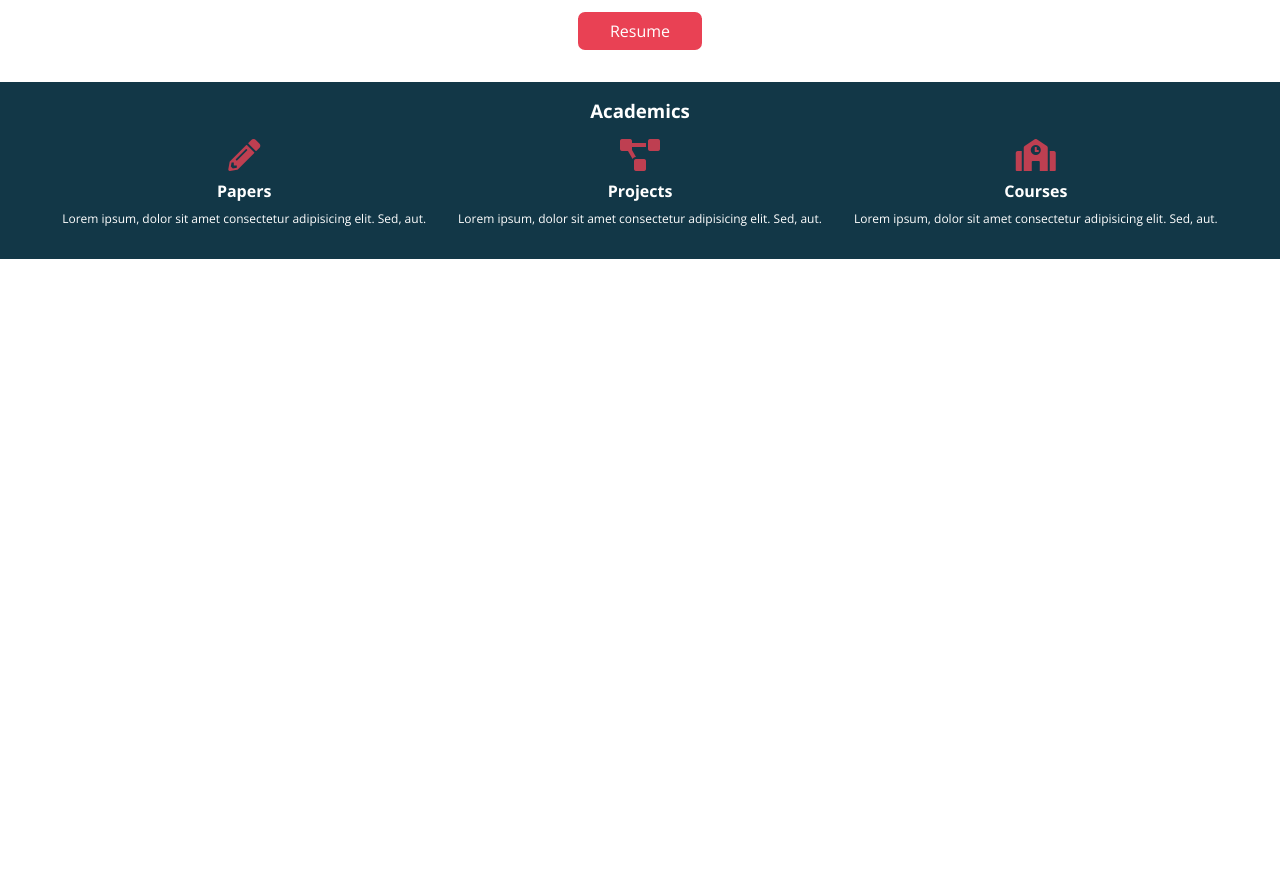
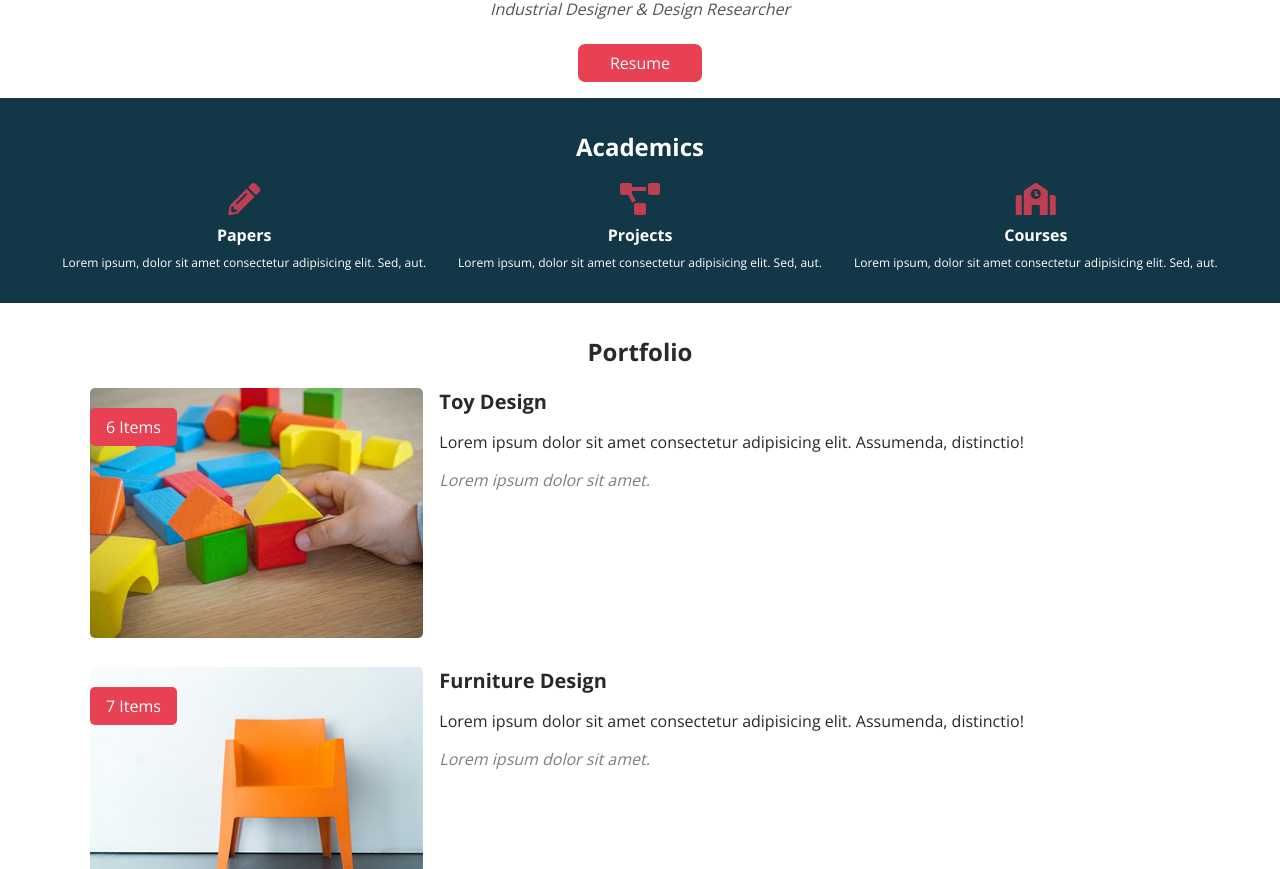
Before and after one commit to osoyupak/one-page-portfolio-with-core-css, a plain HTML site: page index.html in a window 1280 px wide. Shown: the part 491-1360 px from the top of the page. Before the commit the page ends 800 px from the top, so only its background shows below. Drawn offline with nearby package versions, Linux system fonts and the light colour scheme.

Commit message:
portfolio was created

```diff
--- a/css/global.css
+++ b/css/global.css
@@ -4,10 +4,12 @@
 
 .heading-small {
     font-size:1.25rem;
+    font-weight: bold;
 }
 
 .heading-medium {
     font-size:1.5rem;
+    margin-bottom: 1.25rem;
 }
 
 .heading-big {
@@ -21,6 +23,9 @@
     background-color: #246c8b;
 }
 
+section {
+    padding: 2rem 1rem 1rem 1rem;
+}
 
 /* Buttons */
 .btn {
--- a/css/main.css
+++ b/css/main.css
@@ -7,6 +7,8 @@
 
 html {
     font-family: 'Open Sans', sans-serif;
+    scroll-behavior: smooth;
+
 }
 
 a {
@@ -49,53 +51,89 @@ ul li a:hover {
 }
 
 /* About */
-.about img {
+#about img {
     border-radius: 100%;
     padding: 1.5rem;
     max-width: 350px;
 }
 
-.about .info p {
+#about .info p {
     opacity: 0.8;
     font-style: italic;
 }
 
 /* Academics */
-.academics {
-    margin-top: 2rem;
-    padding: 1rem;
-}
-
-.academics p,h3,i {
+#academics p,
+#academics h3,
+#academics i {
     color: white;
 }
 
-.academics h3 {
-    margin-bottom: 1rem;
-}
-
-.academics i {
+#academics i {
     font-size: 2rem;
     color:  #E94154;
     opacity: 0.8;
 }
 
-.academics .items {
+#academics .items {
     display: flex;
     justify-content: center;
 }
 
-.academics .items .item {
+#academics .items .item {
     padding: 0 1rem;
     margin-bottom: 1rem;
 }
 
-.academics .items .item p {
+#academics .items .item p {
 font-size: 0.75rem;
 }
 
-.academics .items .item .title {
+#academics .items .item .title {
     font-weight: bold;
     font-size: 1rem;
     margin: 0.5rem 0;
 }
+
+/* Portfolio */
+
+#portfolio .items .item{
+    display: flex;
+    margin-bottom: 1.5rem;
+}
+
+#portfolio .items .item .image {
+    position: relative;
+}
+
+#portfolio .items .item .image img {
+    border-radius: 5px;
+    max-height: 250px;
+}
+
+#portfolio .items .item .image span {
+    position: absolute;
+    top: 20px;
+    left: 0;
+    background-color: #E94154;
+    color: white;
+    padding: 0.5rem 1rem;
+    border-radius: 5px;
+}
+
+#portfolio .items .item .content {
+    margin-left: 1rem;
+}
+
+#portfolio .items .item .content .heading {
+    padding-bottom: 1rem;
+}
+
+#portfolio .items .item .content .description {
+    padding-bottom: 1rem;
+}
+
+#portfolio .items .item .content .detail {
+    font-style: italic;
+    opacity: 0.6;
+}
--- a/css/mobile.css
+++ b/css/mobile.css
@@ -11,13 +11,12 @@ ul {
 justify-content: space-between;
 }
 
-
 /* About */
-.about img {
+#about img {
     max-width: 250px;
 }
 
 /* Academics */
-.academics .items {
+#academics .items {
     display: block;
 }
--- a/css/tablet.css
+++ b/css/tablet.css
@@ -3,3 +3,22 @@ ul li a {
     padding: 0.5rem 0.3rem;
 
 }
+
+/* Portfolio */
+#portfolio .items .item{
+    display: block;
+
+}
+
+#portfolio .items .item .image img {
+    width: 100%;
+    object-fit: cover;
+}
+
+#portfolio .items .item .content .heading {
+    padding-bottom: 0.5rem;
+}
+
+#portfolio .items .item .content .description {
+    padding-bottom: 0.5rem;
+}
--- a/index.html
+++ b/index.html
@@ -32,7 +32,8 @@
             </ul>
         </nav>
     </header>
-    <section class="about text-center">
+    <!--ABOUT-->
+    <section id="about" class="text-center">
         <img src="./images/ozan.jpg" alt="ozan">
         <div class="info">
             <h2 class="heading-big">Ozan SOYUPAK</h2>
@@ -40,30 +41,72 @@
             <a href="#" class="btn btn-primary">Resume</a>
         </div>
     </section>
-
-    <section class="academics bg-dark text-center">
-        <h3>Academics</h3>
+    <!--ACADEMICS-->
+    <section id="academics" class="bg-dark text-center">
+        <h3 class="heading-medium">Academics</h3>
         <div class="items">
             <article class="item">
+                <a href="">
                 <i class="fas fa-pencil-alt"></i>
                 <p class="title">Papers</p>
                 <p>Lorem ipsum, dolor sit amet consectetur adipisicing elit. Sed, aut.</p>
-
+            </a>
             </article>
             <article class="item">
                 <i class="fas fa-project-diagram"></i>
                 <p class="title">Projects</p>
                 <p>Lorem ipsum, dolor sit amet consectetur adipisicing elit. Sed, aut.</p>
-
             </article>
             <article class="item">
-                    <i class="fas fa-school"></i>
+                <i class="fas fa-school"></i>
                 <p class="title">Courses</p>
                 <p>Lorem ipsum, dolor sit amet consectetur adipisicing elit. Sed, aut.</p>
-
             </article>
         </div>
-
+    </section>
+    <!--PORTFOLIO-->
+    <section id="portfolio">
+        <div class="container">
+        <h3 class="heading-medium text-center">Portfolio</h3>
+        <div class="items">
+            <!--Item 1-->
+            <div class="item">
+                <div class="image">
+                    <img src="./images/toy.jpg" alt="toy design">
+                    <span>6 Items</span>
+                </div>
+                <div class="content">
+                    <div class="heading heading-small">Toy Design</div>
+                    <div class="description">Lorem ipsum dolor sit amet consectetur adipisicing elit. Assumenda, distinctio!</div>
+                    <div class="detail">Lorem ipsum dolor sit amet.</div>
+                </div>
+            </div>
+            <!--Item 2-->
+            <div class="item">
+                <div class="image">
+                    <img src="./images/furniture.jpg" alt="furniture design">
+                    <span>7 Items</span>
+                </div>
+                <div class="content">
+                    <div class="heading heading-small">Furniture Design</div>
+                    <div class="description">Lorem ipsum dolor sit amet consectetur adipisicing elit. Assumenda, distinctio!</div>
+                    <div class="detail">Lorem ipsum dolor sit amet.</div>
+                </div>
+            </div>
+            <!--Item 3-->
+            <div class="item">
+                <div class="image">
+                    <img src="./images/digital.jpg" alt="digital design">
+                    <span>3 Items</span>
+                </div>
+                <div class="content">
+                    <div class="heading heading-small">Digital Design</div>
+                    <div class="description">Lorem ipsum dolor sit amet consectetur adipisicing elit. Assumenda, distinctio!</div>
+                    <div class="detail">Lorem ipsum dolor sit amet.</div>
+                </div>
+            </div>
+        </div>
+    </div>
     </section>
 </body>
 
```
